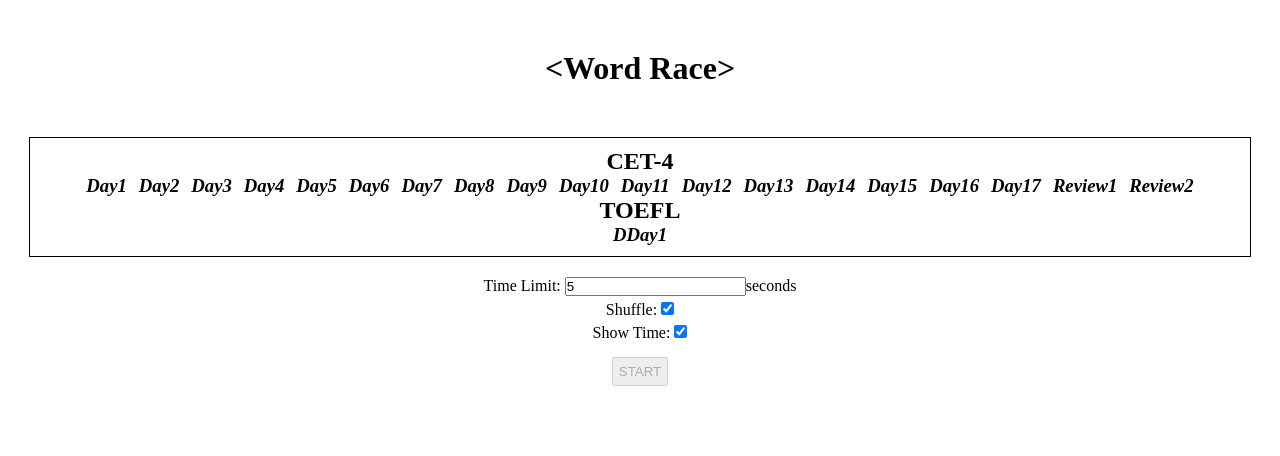
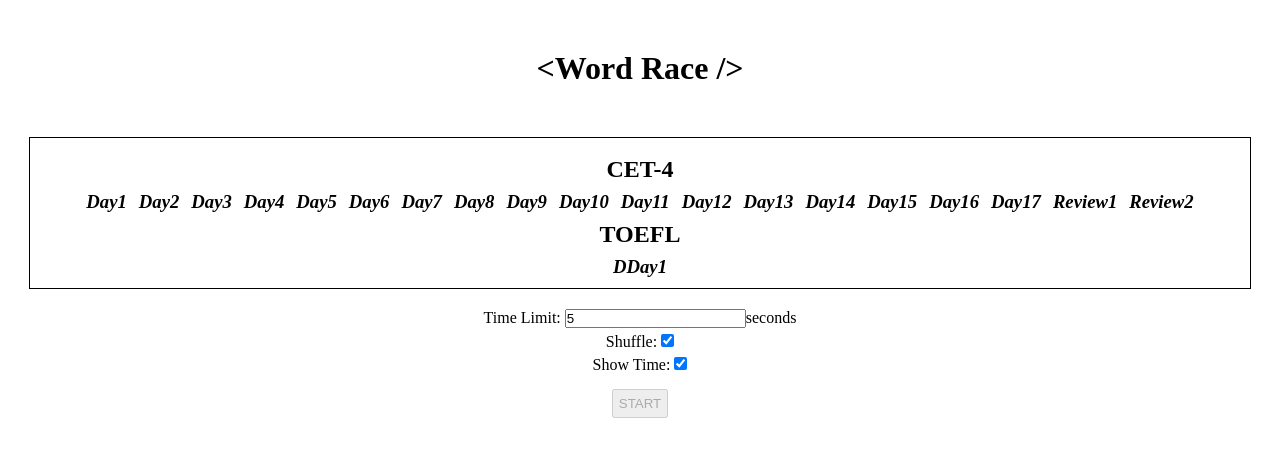
Before and after one commit to KelvinQiu802/word-race, a React (Vite) app: page / in a window 1280 px wide. Shown: the top 456 px of the page. Built offline with nearby package versions, Linux system fonts and the light colour scheme.

Commit message:
style: word lst margin

```diff
--- a/src/App.css
+++ b/src/App.css
@@ -9,6 +9,10 @@
   margin: 0 auto;
   margin-top: 50px;
   padding: 10px;
+}
+
+.word-lst h2 {
+  margin: 8px 0;
 }
 
 .word-lst h3 {
--- a/src/App.jsx
+++ b/src/App.jsx
@@ -20,7 +20,7 @@
 
   return (
     <div className='App'>
-      <h1>{`<Word Race>`}</h1>
+      <h1>{`<Word Race />`}</h1>
       {phase == PHASE.prepare && (
         <>
           <WordList lst={selectedLst} setLst={setSelectedLst} />
```
